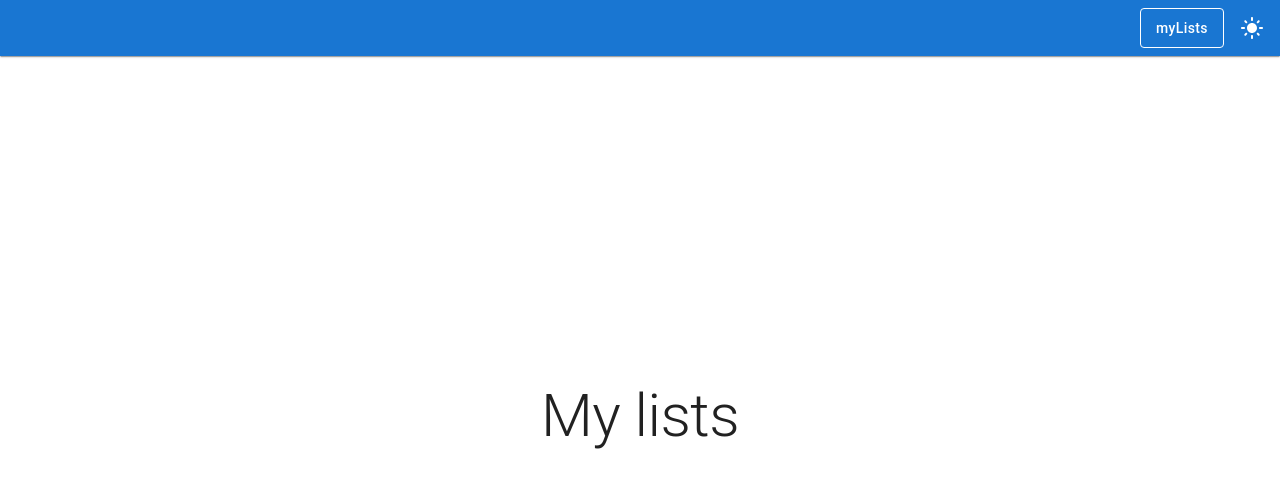
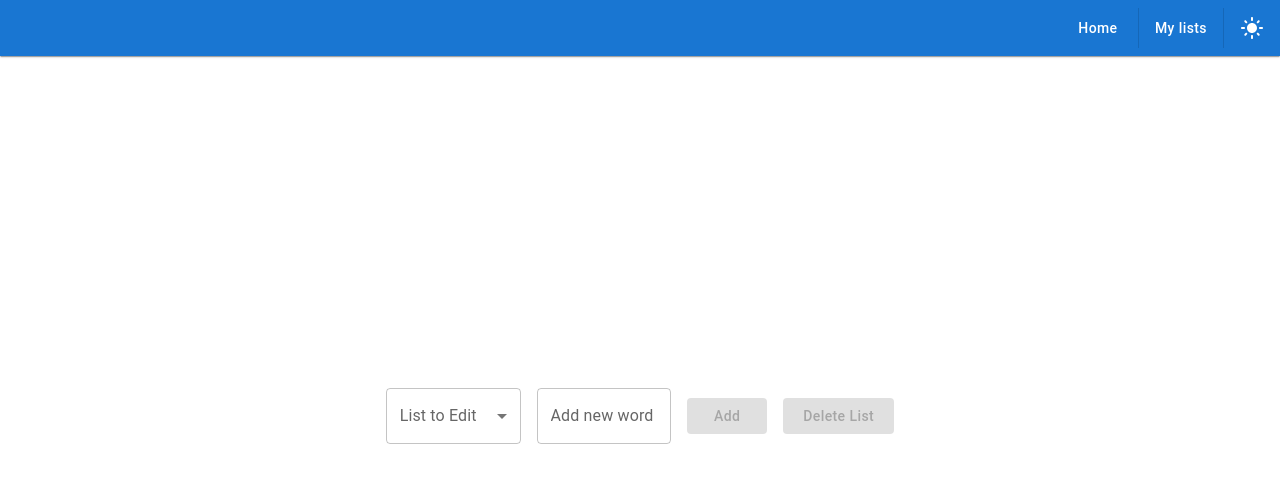
Before and after one commit to kibernetikus390/eng-game-project, a React (Vite) app: page /mylists in a window 1280 px wide. Shown: the top 488 px of the page. Built offline with nearby package versions, Linux system fonts and the light colour scheme.

Commit message:
リストの作成と利用

```diff
--- a/src/components/NavBar/index.tsx
+++ b/src/components/NavBar/index.tsx
@@ -3,18 +3,14 @@ import {useNavigate} from "react-router-dom";
 import { ThemeContext } from "../../ThemeContext";
 import classes from "./index.module.css";
 
-import {AppBar, Box, Button, Stack, IconButton} from '@mui/material';
+import {AppBar, Box, Button, Divider, Stack, IconButton} from '@mui/material';
 import DarkModeIcon from '@mui/icons-material/DarkMode';
 import LightModeIcon from '@mui/icons-material/LightMode';
 
 
-function NavBar(props:any) {
+function NavBar(props:React.PropsWithChildren) {
     const {theme, toggleTheme} = useContext(ThemeContext);
     const navigate = useNavigate();
-
-    function handleClickMyLists( e:any ){
-        navigate("./mylists");
-    }
 
     return (
         <Box sx={{width: "100vw", height: "100vh"}} className={`${classes.Host} ${theme === "light" ? null : classes.dark}`}>
@@ -26,12 +22,20 @@ function NavBar(props:any) {
                 <Stack spacing={1} direction="row" sx={{p:1, textAlign: 'right', justifyContent: 'right', alignItems: 'right'}}>
                     <Button
                         style={{textTransform:"none"}}
-                        variant="outlined"
                         sx={{color:"white", borderColor:"white"}}
-                        onClick={handleClickMyLists}
+                        onClick={()=>{navigate("/")}}
                     >
-                        myLists
+                        Home
                     </Button>
+                    <Divider orientation="vertical" flexItem />
+                    <Button
+                        style={{textTransform:"none"}}
+                        sx={{color:"white", borderColor:"white"}}
+                        onClick={()=>{navigate("/mylists")}}
+                    >
+                        My lists
+                    </Button>
+                    <Divider orientation="vertical" flexItem />
                     <IconButton onClick={toggleTheme}>
                         {theme==="light"?<LightModeIcon sx={{color:"white"}}/>:<DarkModeIcon/>}
                     </IconButton>
--- a/src/pages/App/index.tsx
+++ b/src/pages/App/index.tsx
@@ -1,4 +1,4 @@
-import { useState } from "react";
+import { useState, useEffect } from "react";
 import { BrowserRouter as Router, Routes, Route } from "react-router-dom";
 import TestWiktionary from "../TestWiktionary";
 import TestRando from "../TestRando";
@@ -44,6 +44,18 @@ function App() {
     return storedTheme;
   }
 
+  useEffect(()=>{
+    // let testList = localStorage.getItem("TOEIC 600");
+    let listArr:string[] = [];
+    // if(testList === null){
+      listArr = ["accommodate","accounting","actually","additional","administration","advance","advertising","afford","analyst","annual","appear","applicant","appreciate","architect","assess","attend","attract","benefit","budget","cater","colleague","compare","complicated","concern","conference","consumer","contract","current","decide","delay","delighted","department","designate","develop","donate","eliminate","encourage","enroll","estate","exceed","except","executive","exhibit","expect","expertise","explain","facility","fail","familiar","feature","fee","figure","frequent","further","handle","identification","improve","include","inquire","instantly","insurance","invest","invite","invoice","involve","luggage","manufacture","miss","notice","offer","owe","participate","passenger","plenty","preservation","previous","proceed","promote","prosperous","provide","publicity","recommend","refund","remind","remove","replacement","representative","reservation","responsible","result","review","severe","shipment","shortage","store","survey","transportation","voucher","workplace","workshop",];
+    // } else {
+    //   listArr = JSON.parse(testList);
+    // }
+    localStorage.setItem("TOEIC 600",JSON.stringify(listArr));
+    localStorage.setItem("MyLists", JSON.stringify(["TOEIC 600"]));
+  },[]);
+
   return (
     <ThemeProvider theme={theme==="light"?lightTheme:darkTheme}>
       <CssBaseline />
--- a/src/pages/MyLists/index.tsx
+++ b/src/pages/MyLists/index.tsx
@@ -1,26 +1,24 @@
-import { useState } from 'react';
-import { Button, Grid2 as Grid, Stack, Container, TextField, Typography, MenuItem, Paper} from '@mui/material';
+import { useState, useRef } from 'react';
+import { Button, Grid2 as Grid, Stack, Container, TextField, MenuItem, Divider} from '@mui/material';
 import CloseIcon from '@mui/icons-material/Close';
 
 function MyLists() {
 
   // マイリストの名前の一覧
-  let ls = localStorage.getItem("MyLists")
-  let lsArr: string[] = [];
+  const ls = localStorage.getItem("MyLists")
+  let namesMyLists: string[] = [];
   if( ls !== null ){
-      lsArr = JSON.parse(ls);
+      namesMyLists = JSON.parse(ls);
   }
-  const listOfMyLists: string[] = lsArr;
-
-  console.log(lsArr.length);
-
-  const [selectList, setSelectList] = useState<string>(lsArr.length==0 ? "" : lsArr[0]);
+  const listOfMyLists: string[] = namesMyLists;
+  const [selectList, setSelectList] = useState<string>(namesMyLists.length==0 ? "" : namesMyLists[0]);
   const [wordToAdd, setWordToAdd] = useState<string>("");
-
   const [wordList, setWordList] = useState<string[]>(initWordList());
+  const [nameNewList, setNameNewList] = useState<string>("");
+  const AddButtonRef = useRef<HTMLButtonElement>(null);
 
   function initWordList(){
-    if(lsArr.length === 0){
+    if(namesMyLists.length === 0){
       return[];
     }
     const lsWordList = localStorage.getItem(selectList);
@@ -38,35 +36,86 @@ function MyLists() {
     setWordList(newWordList);
   }
 
-  function handleClickAddWord(word: string){
+  // TextfieldでEnter押したら、単語追加処理を行う
+  function handleKeyDownAdd(e: React.KeyboardEvent<HTMLDivElement>){
+    if(e.key === "Enter"){
+      AddButtonRef.current?.click();
+    }
+  }
+
+  // 単語を追加する
+  function handleClickAddWord(str: string, nameList: string){
+    const words = str.split(/[" ,]+/).filter((e)=>e!=="");
+
+    if(nameList == ""){
+      // 既存のリストに追加
       const newWordList = [...wordList];
-    if( newWordList.some((v) => v==word) ){
-      return;
+      words.forEach((w,i)=>{
+        if( newWordList.some((v) => v==w) ){
+          words.splice(i,1);
         }
-    newWordList.push(word);
+      });
+      newWordList.push(...words);
       localStorage.setItem(selectList, JSON.stringify(newWordList));
       setWordList(newWordList);
+    } else {
+      // 新規作成
+      localStorage.setItem(nameList, JSON.stringify(words));
+
+      const lsMyLists = localStorage.getItem("MyLists");
+      if(lsMyLists != null){
+        const myLists = JSON.parse(lsMyLists);
+        myLists.push(nameList);
+        localStorage.setItem("MyLists", JSON.stringify(myLists));
+      } else {
+        localStorage.setItem("MyLists", JSON.stringify(nameList));
+      }
+      setSelectList(nameList);
+      setNameNewList("");
+      setWordList(words);
+    }
+    setWordToAdd("");
   }
 
   function handleClickDeleteList(listName: string){
-    console.log(listName);
     localStorage.removeItem(listName);
-    let ls = localStorage.getItem("MyLists")
+    const ls = localStorage.getItem("MyLists")
     if(ls === null ) return;
-    let lsArr: string[] = JSON.parse(ls);
-    const index = lsArr.findIndex((v)=>v==listName);
-    lsArr.splice(index, 1);
-    localStorage.setItem("MyLists", JSON.stringify(lsArr));
+    const index = namesMyLists.findIndex((v)=>v==listName);
+    if( index === -1 ) return;
+    namesMyLists.splice(index, 1);
+    localStorage.setItem("MyLists", JSON.stringify(namesMyLists));
     setSelectList("");
+    setWordList([]);
   }
 
+  function handleChangeSelectList(name: string){
+    setSelectList(name);
+    if( name != "create-new-list"){
+      setNameNewList("");
+      setWordList(getWordsFromLocalStorage(name));
+    }
+  }
+
+  function handleChangeNameNewList(name: string){
+    setNameNewList(name);
+  }
+
+  function getWordsFromLocalStorage(key: string){
+    const ls = localStorage.getItem(key);
+    if(ls == null){
+      return [];
+    }
+    return JSON.parse(ls);
+  }
+
+  const activeAddButton = (selectList == "create-new-list" && nameNewList.trim() != "" && wordToAdd.trim() != "") || (selectList != "create-new-list" && wordToAdd.trim() != "");
 
   return(
     <Container maxWidth="lg" sx={{height: '90%', display: 'flex', textAlign: 'center', justifyContent: 'center', alignItems: 'center'}}>
       <Stack spacing={2} sx={{justifyContent: 'center', alignItems: 'center'}}>
-        <Typography variant='h2'>My lists</Typography>
+        {/* <Typography variant='h2'>My lists</Typography> */}
         {
-          selectList.length !== 0 ?
           <Container>
             <Stack spacing={2} direction={"row"}  sx={{justifyContent: 'center', alignItems: 'center'}}>
               <TextField
@@ -74,39 +123,60 @@ function MyLists() {
                 sx={{ m: 1, width: '15ch' }}
                 id="question-source"
                 label="List to Edit"
-                defaultValue={lsArr[0]}
+                defaultValue={namesMyLists[0]}
                 value={selectList}
-                onChange={(e)=>{setSelectList(e.target.value as string)}}
+                onChange={(e)=>{handleChangeSelectList(e.target.value as string)}}
               >
+                <MenuItem value="create-new-list">Create New List</MenuItem>
                 {
                   listOfMyLists.map((v,i)=>{
                     return <MenuItem value={v} key={i}>{v}</MenuItem>
                   })
                 }
               </TextField>
+              {
+                selectList=="create-new-list" ?
                 <TextField
+                  autoComplete="off"
+                  sx={{ m: 1, width: '15ch' }}
+                  id="name-new-list"
+                  label="Name of a new list"
+                  value={nameNewList}
+                  onChange={(e)=>{handleChangeNameNewList(e.target.value as string)}}
+                  onKeyDown={handleKeyDownAdd}
+                />
+                : null
+              }
+              <TextField
+                autoComplete="off"
                 sx={{ m: 1, width: '15ch' }}
                 id="word-to-add"
                 label="Add new word"
                 value={wordToAdd}
                 onChange={(e)=>{setWordToAdd(e.target.value as string)}}
+                onKeyDown={handleKeyDownAdd}
               />
               <Button
-                style={{textTransform:"none", width:"5ch"}}
+                style={{textTransform:"none", width:"10ch"}}
                 variant="contained"
-                onClick={()=>{handleClickAddWord(wordToAdd)}}
+                onClick={()=>{handleClickAddWord(wordToAdd, nameNewList)}}
+                disabled={activeAddButton?false:true}
+                ref={AddButtonRef}
               >
                 Add
               </Button>
               <Button
                 color="error"
-                style={{textTransform:"none", width:"15ch"}}
+                style={{textTransform:"none", width:"14ch"}}
                 variant="contained"
                 onClick={()=>{handleClickDeleteList(selectList)}}
+                disabled={selectList=="create-new-list"||selectList==""?true:false}
               >
                 Delete List
               </Button>
             </Stack>
+            {
+              selectList!="create-new-list" && wordList.length != 0 ?
               <Container sx={{marginTop:2, overflow:"scroll", overflowX:"hidden", height:"50vh"}}>
                 <Grid container spacing={2}>
                 {
@@ -121,8 +191,9 @@ function MyLists() {
                   }
                 </Grid>
               </Container>
+              : null
+            }
           </Container>
-         : null
         }
 
       </Stack>
```
Also changed, not shown: src/pages/Game/index.tsx (+30 -19 lines). Lines whose indentation alone changed are shown as unchanged.
